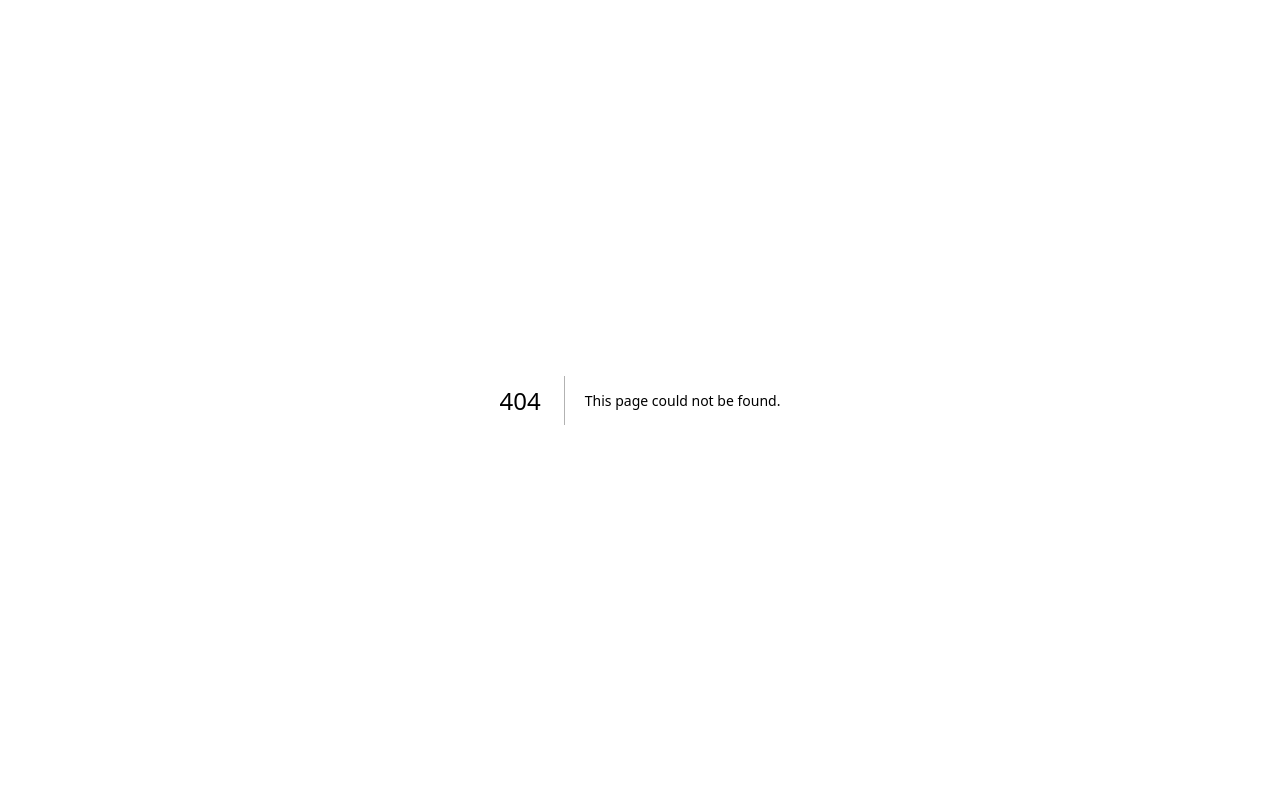
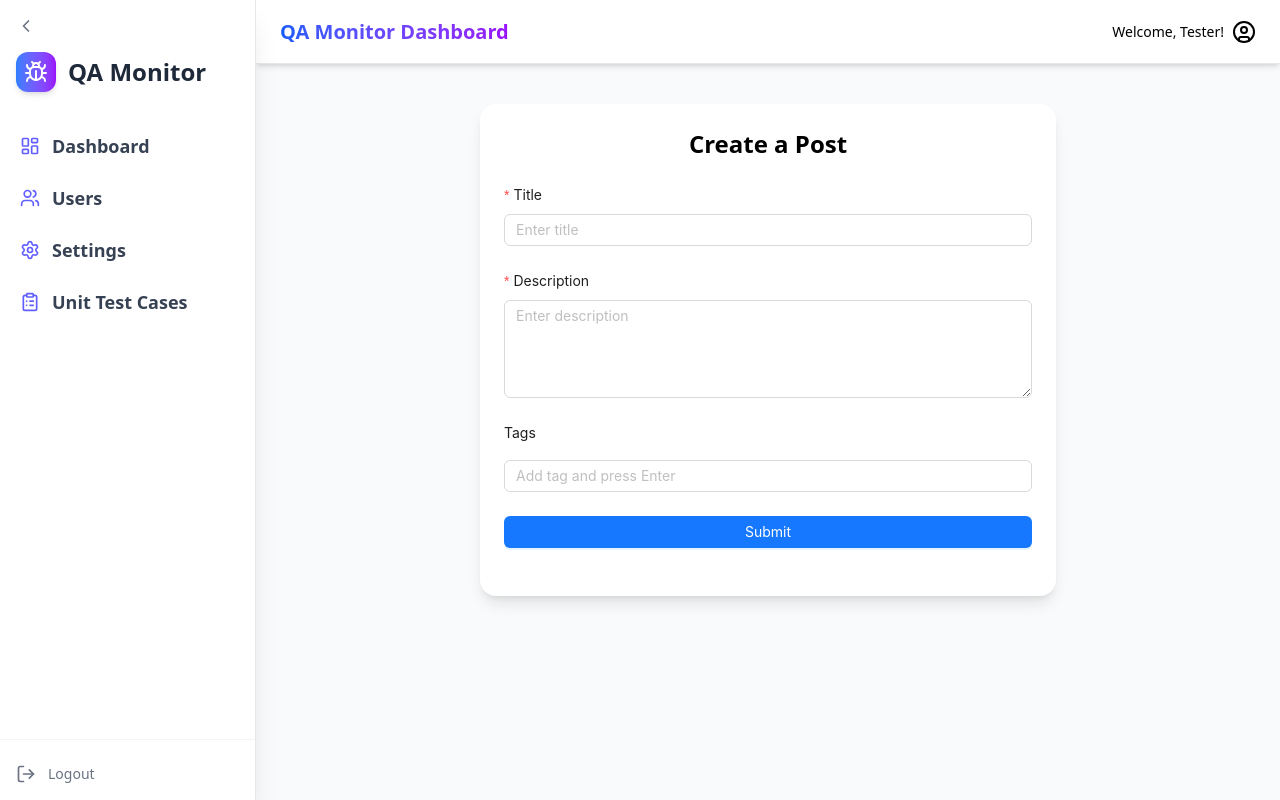
Before and after one commit to govindgb/Qa-Tracker, a Next.js app in the folder qa-tracker/: page /dashboard/unit-test-case in a window 1280 px wide. Before the commit this address had no page. Built offline with nearby package versions, Linux system fonts and the light colour scheme.

Commit message:
feat: update sidebar link to Unit Test Cases and add PostForm component for creating posts

```diff
--- a/qa-tracker/app/components/Sidebar.tsx
+++ b/qa-tracker/app/components/Sidebar.tsx
@@ -101,9 +101,9 @@ export default function Sidebar({
             active={pathname === "/dashboard/settings"}
           />
           <SidebarLink
-            href="/dashboard/check-project-status"
+            href="/dashboard/unit-test-cases"
             icon={<ClipboardList className="w-5 h-5" />}
-            label="Project Status"
+            label="Unit Test Cases"
             isSidebarOpen={isSidebarOpen}
             active={pathname === "/dashboard/check-project-status"}
           />
--- /dev/null
+++ b/qa-tracker/app/dashboard/unit-test-case/page.tsx
@@ -0,0 +1,70 @@
+// components/PostForm.tsx
+'use client';
+
+import React, { useState } from 'react';
+import { Input, Button, Form, Tag } from 'antd';
+import { PlusOutlined } from '@ant-design/icons';
+import DashboardLayout from "@/app/layouts/DashboardLayout";
+
+const { TextArea } = Input;
+
+const PostForm = () => {
+  const [tags, setTags] = useState<string[]>([]);
+  const [inputValue, setInputValue] = useState('');
+
+  const handleClose = (removedTag: string) => {
+    setTags(tags.filter(tag => tag !== removedTag));
+  };
+
+  const handleInputConfirm = () => {
+    if (inputValue && !tags.includes(inputValue)) {
+      setTags([...tags, inputValue]);
+    }
+    setInputValue('');
+  };
+
+  const onFinish = (values: any) => {
+    const data = { ...values, tags };
+    console.log('Submitted:', data);
+    // send to backend
+  };
+
+  return (
+    <DashboardLayout>
+    <div className="max-w-xl mx-auto mt-10 p-6 bg-white rounded-2xl shadow-lg">
+      <h2 className="text-2xl font-bold mb-6 text-center">Create a Post</h2>
+      <Form layout="vertical" onFinish={onFinish}>
+        <Form.Item label="Title" name="title" rules={[{ required: true, message: 'Title is required' }]}>
+          <Input placeholder="Enter title" />
+        </Form.Item>
+
+        <Form.Item label="Description" name="description" rules={[{ required: true, message: 'Description is required' }]}>
+          <TextArea rows={4} placeholder="Enter description" />
+        </Form.Item>
+
+        <Form.Item label="Tags">
+          <div className="flex flex-wrap gap-2 mb-2">
+            {tags.map(tag => (
+              <Tag key={tag} closable onClose={() => handleClose(tag)}>{tag}</Tag>
+            ))}
+          </div>
+          <Input
+            placeholder="Add tag and press Enter"
+            value={inputValue}
+            onChange={(e) => setInputValue(e.target.value)}
+            onPressEnter={handleInputConfirm}
+          />
+        </Form.Item>
+
+        <Form.Item>
+          <Button type="primary" htmlType="submit" className="w-full">
+            Submit
+          </Button>
+        </Form.Item>
+      </Form>
+    </div>
+    </DashboardLayout >
+  );
+};
+
+export default PostForm;
```
Also changed, not shown: qa-tracker/app/dashboard/unit-test-case.tsx (added).
